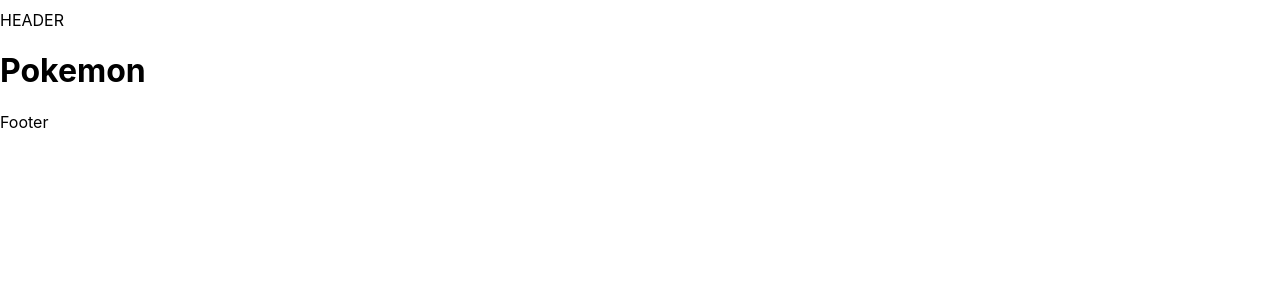
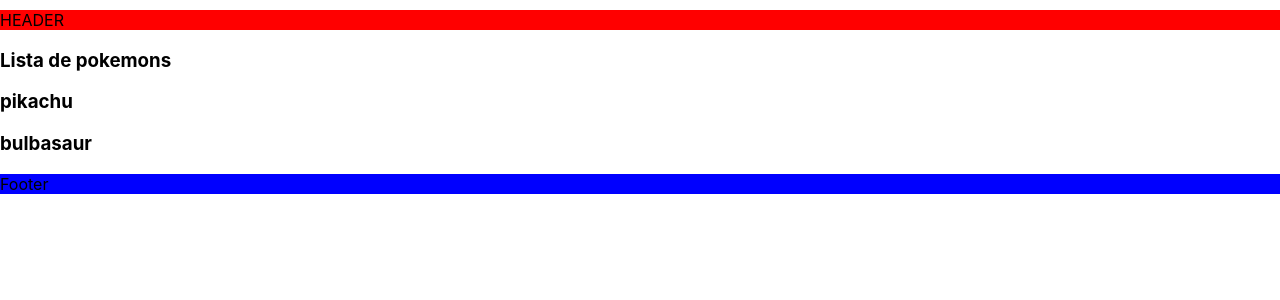
Before and after one commit to TL-Developer/reactmon, a React (Create React App) app: page / in a window 1280 px wide. Shown: the top 300 px of the page. Built offline with nearby package versions, Linux system fonts and the light colour scheme; no server answers.

Commit message:
inserindo lista de pokemons

```diff
--- a/package.json
+++ b/package.json
@@ -3,6 +3,7 @@
   "version": "0.1.0",
   "private": true,
   "dependencies": {
+    "node-sass": "^4.10.0",
     "react": "^16.6.0",
     "react-dom": "^16.6.0",
     "react-scripts": "2.0.5"
--- a/src/App.js
+++ b/src/App.js
@@ -1,8 +1,8 @@
 import React, { Component } from 'react';
 
-import Header from './components/Header'
-import Pokemons from './components/Pokemons';
-import Footer from './components/Footer';
+import Header from './components/Header/'
+import Pokemons from './components/Pokemons/';
+import Footer from './components/Footer/';
 
 class App extends Component {
   render() {
--- a/src/components/Footer.js
+++ b/src/components/Footer/index.js
@@ -1,9 +1,10 @@
 import React, { Component } from 'react'
+import './style.scss';
 
 export default class Header extends Component {
   render() {
     return (
-      <div>
+      <div className="CcFooter">
         Footer
       </div>
     )
--- /dev/null
+++ b/src/components/Footer/style.scss
@@ -0,0 +1,3 @@
+.CcFooter {
+  background: blue;
+}
--- a/src/components/Header.js
+++ b/src/components/Header/index.js
@@ -1,9 +1,10 @@
 import React, { Component } from 'react'
+import './style.scss'
 
 export default class Header extends Component {
   render() {
     return (
-      <div>
+      <div className="CcHeader">
         HEADER
       </div>
     )
--- /dev/null
+++ b/src/components/Header/style.scss
@@ -0,0 +1,3 @@
+.CcHeader {
+  background: red;
+}
--- a/src/components/Pokemons.js
+++ /dev/null
@@ -1,28 +0,0 @@
-import React, { Component } from 'react';
-
-class ComponentName extends Component {
-	constructor (props) {
-		super(props);
-
-		this.tate = {
-			pokemons: []
-		}
-	}
-
-	componentWillMount () {
-		fetch('https://pokeapi.co/api/v2/pokemon/?limit=21&offset=0')
-			.then((pokemons) => {
-				this.setState({pokemons: pokemons});
-			});
-	}
-
-	render () {
-		return (
-			<div>
-				<h1>Pokemon</h1>
-			</div>
-		)
-	}
-}
-
-export default ComponentName;
--- /dev/null
+++ b/src/components/Pokemons/index.js
@@ -0,0 +1,50 @@
+import React, { Component } from 'react';
+import './style.scss';
+
+class Pokemons extends Component {
+	constructor (props) {
+		super(props);
+
+		this.state = {
+			pokemons: []
+		}
+	}
+
+	componentWillMount () {
+		// fetch('https://pokeapi.co/api/v2/pokemon/?limit=21&offset=0')
+		// 	.then((pokemons) => {
+		// 		this.setState({pokemons: pokemons});
+		// 	});
+		this.setState({ pokemons: [
+			{
+				'id': '1',
+				'name': 'pikachu',
+				'url': 'http://'
+			},
+			{
+				'id': '2',
+				'name': 'bulbasaur',
+				'url': 'http://'
+			}
+		]});
+	}
+
+	render () {
+		const pokemons = this.state.pokemons.map(pokemon => (
+			<li key={pokemon.id}>
+				<h3>{pokemon.name}</h3>
+			</li>
+		));
+		return (
+			<div className="CcPokemons">
+				<h3>Lista de pokemons</h3>
+
+				<ul className="CcPokemons__list">
+					{pokemons}
+				</ul>
+			</div>
+		)
+	}
+}
+
+export default Pokemons;
--- /dev/null
+++ b/src/components/Pokemons/style.scss
@@ -0,0 +1,12 @@
+.CcPokemons {
+
+  &__list {
+    list-style: none;
+    margin: 0;
+    padding: 0;
+
+    li {
+      width: 10%;
+    }
+  }
+}
```
Also changed, not shown: 1 other file (tests, documents, lock files or other folders).
